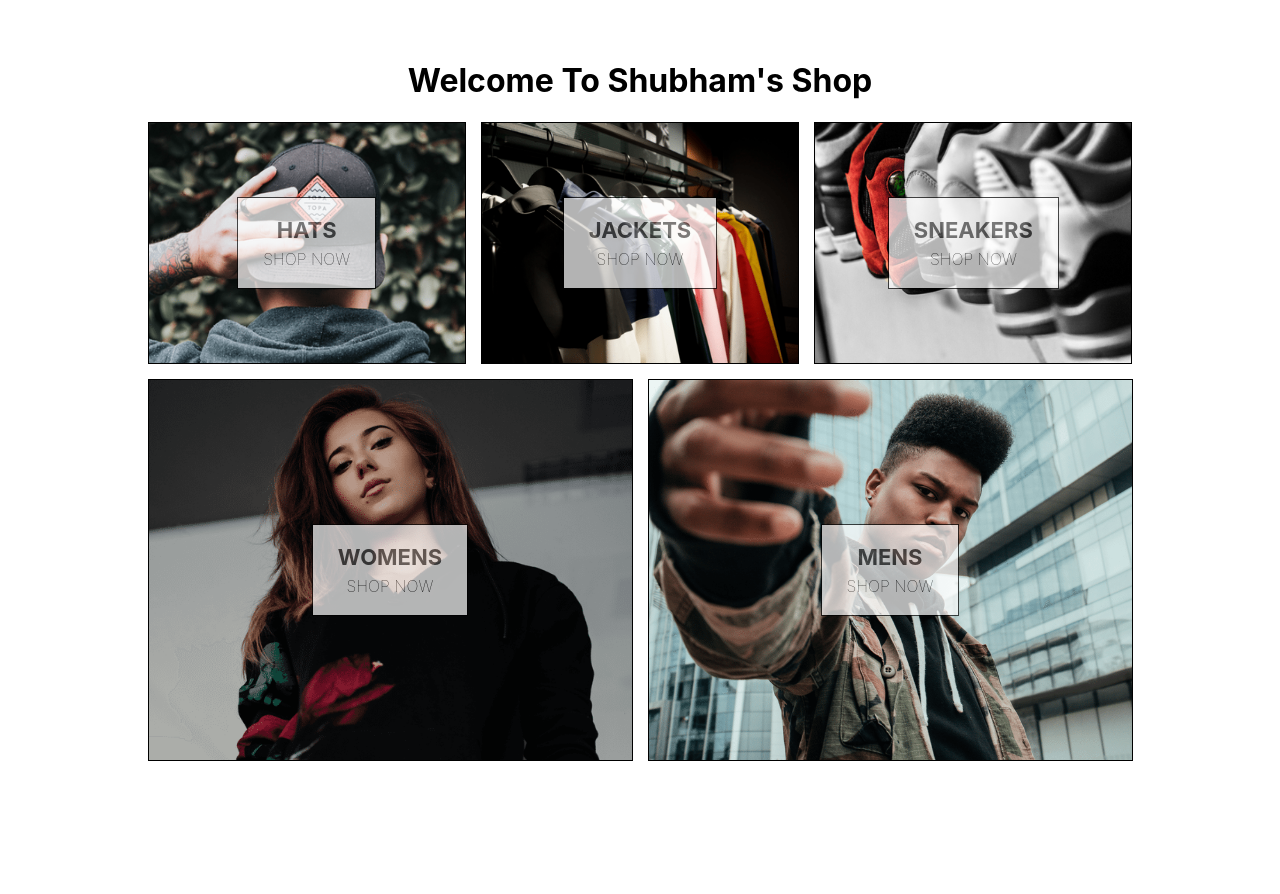
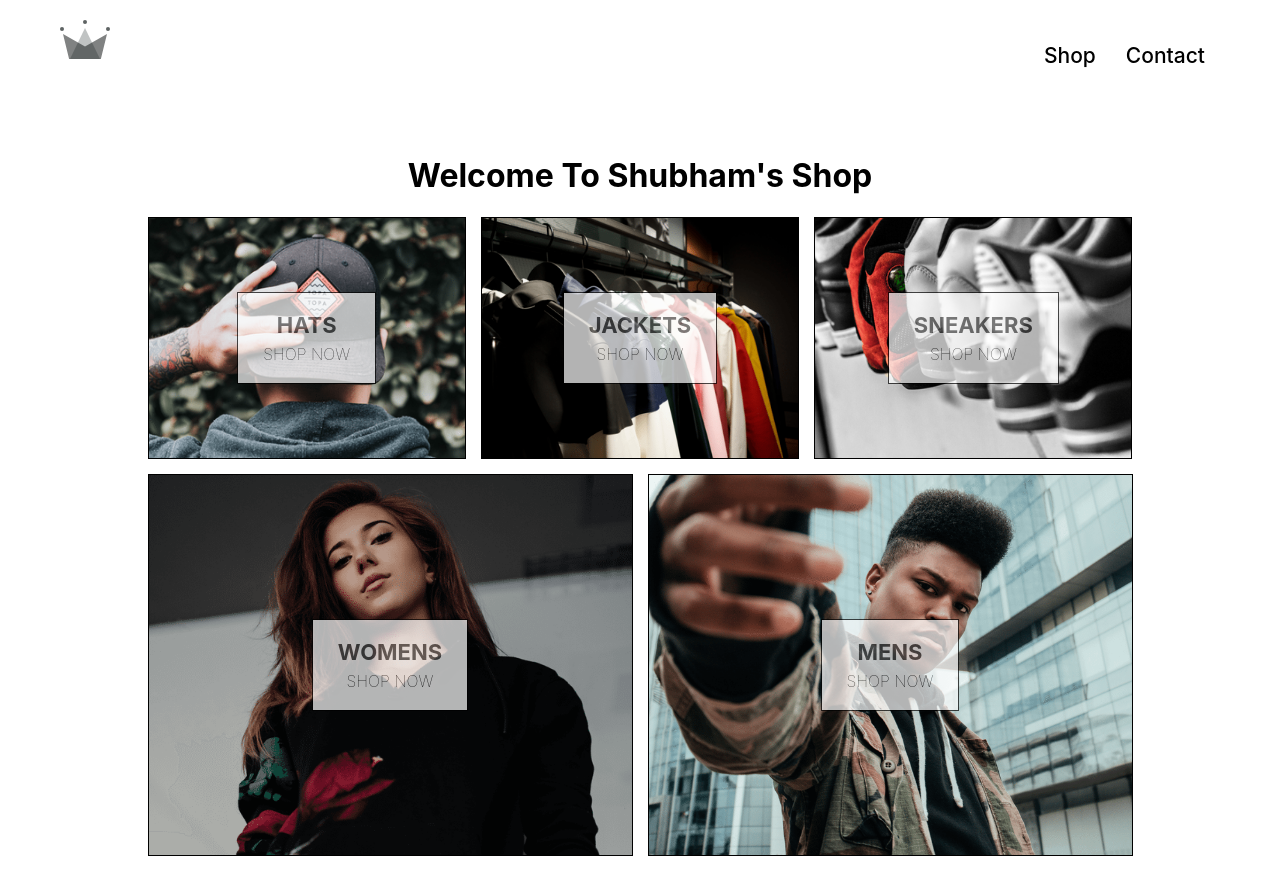
Before and after one commit to shubgupta/shopping, a React (Create React App) app: page / in a window 1280 px wide. Shown: the top 894 px of the page. Before the commit the page ends 816 px from the top, so only its background shows below. Built offline with nearby package versions, Linux system fonts and the light colour scheme.

Commit message:
added header component

```diff
--- a/src/App.css
+++ b/src/App.css
@@ -20,3 +20,8 @@
 .App-link {
   color: #09d3ac;
 }
+
+a {
+  text-decoration: none;
+  color: #000;
+}
--- a/src/App.js
+++ b/src/App.js
@@ -3,10 +3,12 @@
 import './App.css';
 import { Switch, Route } from 'react-router-dom'
 import HomePage from './pages/hompage/homepage';
-import ShopPage from './pages/shop/shop'
+import ShopPage from './pages/shop/shop';
+import Header from './components/header/header.jsx'
 function App() {
   return (
     <div className="App">
+      <Header />
       <Switch>
         <Route exact path="/" component={HomePage} />
         <Route exact path="/shop" component={ShopPage} />
--- /dev/null
+++ b/src/components/header/header.jsx
@@ -0,0 +1,19 @@
+import React from 'react';
+import './header.scss';
+import { ReactComponent as Logo } from '../../assets/crown.svg'
+import { Link } from 'react-router-dom';
+const Header = () => (
+
+  <div className="header">
+    <Link to="/" className="logo-container">
+      <Logo className="logo" />
+    </Link>
+    <div className="options">
+      <Link to="/shop" className="option">Shop</Link>
+      <Link to="/contact" className="option">Contact</Link>
+
+    </div>
+  </div>
+)
+
+export default Header;
--- /dev/null
+++ b/src/components/header/header.scss
@@ -0,0 +1,29 @@
+.header {
+  height: 70px;
+  width: 100%;
+  display: flex;
+  justify-content: space-between;
+  margin-bottom: 25px;
+
+  .logo-container {
+    height: 100%;
+    width: 70px;
+  }
+
+  .options {
+    width: 50%;
+    height: 100%;
+    display: flex;
+    align-items: center;
+    justify-content: flex-end;
+
+    .option {
+      padding: 10px 15px;
+      font-size: 21px;
+      font-weight: 500;
+      &:hover {
+        color: #626667;
+      }
+    }
+  }
+}
```
Also changed, not shown: src/assets/crown.svg (added).
